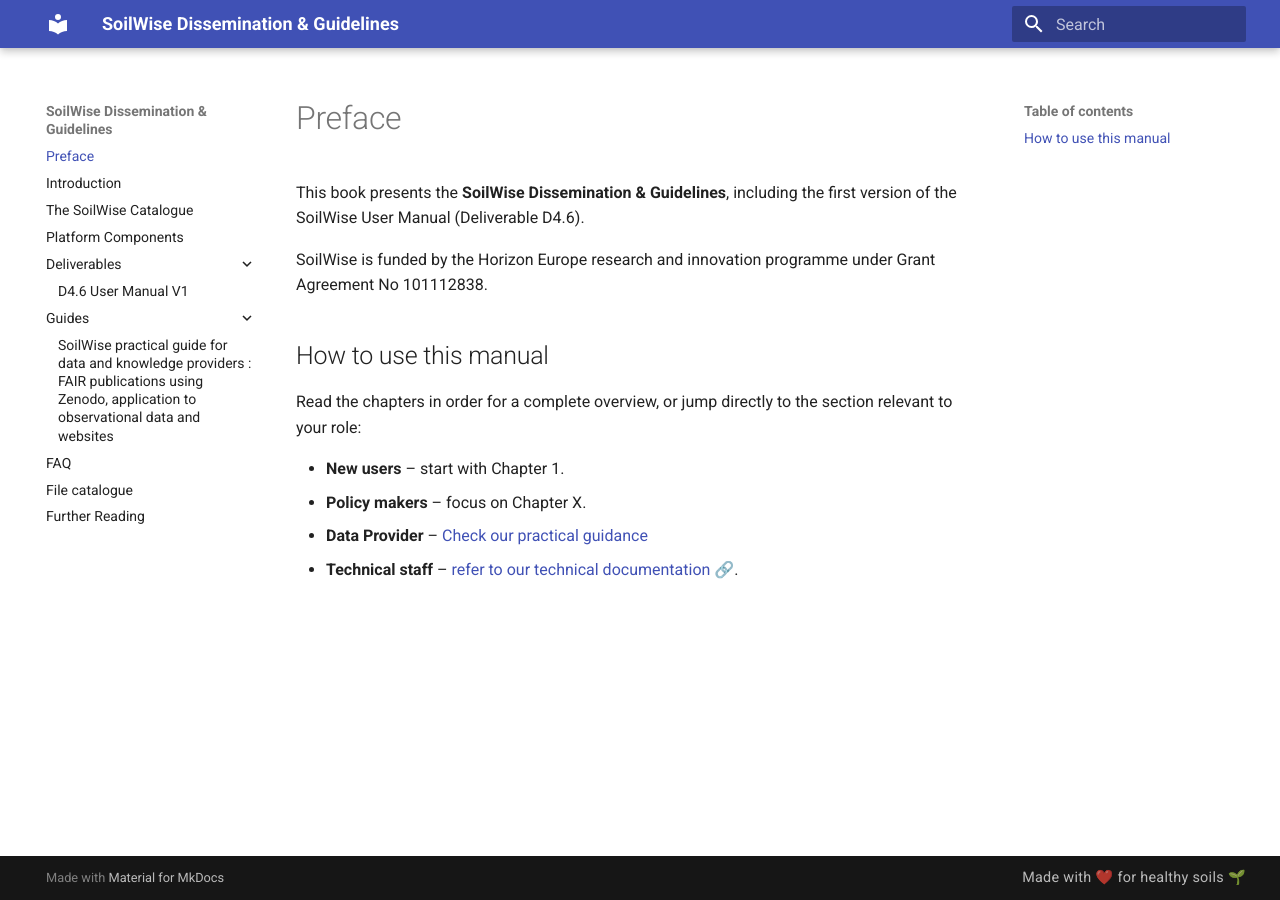
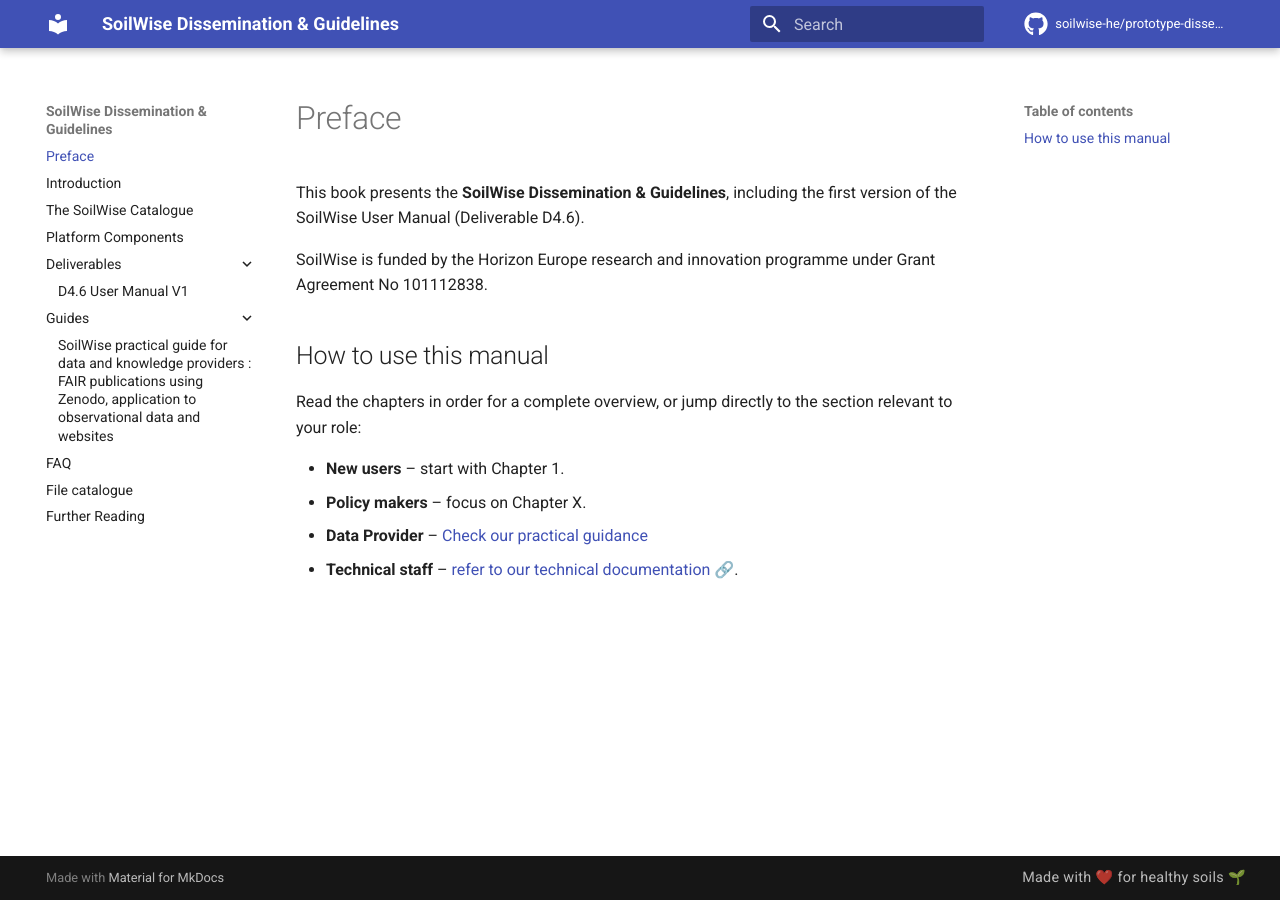
Before and after one commit to soilwise-he/prototype-dissemination-guidelines, an MkDocs documentation site: the page built from docs/index.md, in a window 1280 px wide. Built offline with MkDocs 1.6.1 and Material for MkDocs 9.7.7, drawn with Linux system fonts in a browser that asks for light colours; comment, search, counter and statistics services are not loaded.

Commit message:
adding repo link in header

```diff
--- a/mkdocs.yml
+++ b/mkdocs.yml
@@ -5,9 +5,14 @@
 docs_dir: docs
 site_dir: site
 
+repo_name: soilwise-he/prototype-dissemination-guidelines
+repo_url: https://github.com/soilwise-he/prototype-dissemination-guidelines
+
 theme:
   name: material
   custom_dir: overrides
+  icon:
+    repo: fontawesome/brands/github
   features:
     - navigation.expand
     - navigation.indexes
```
